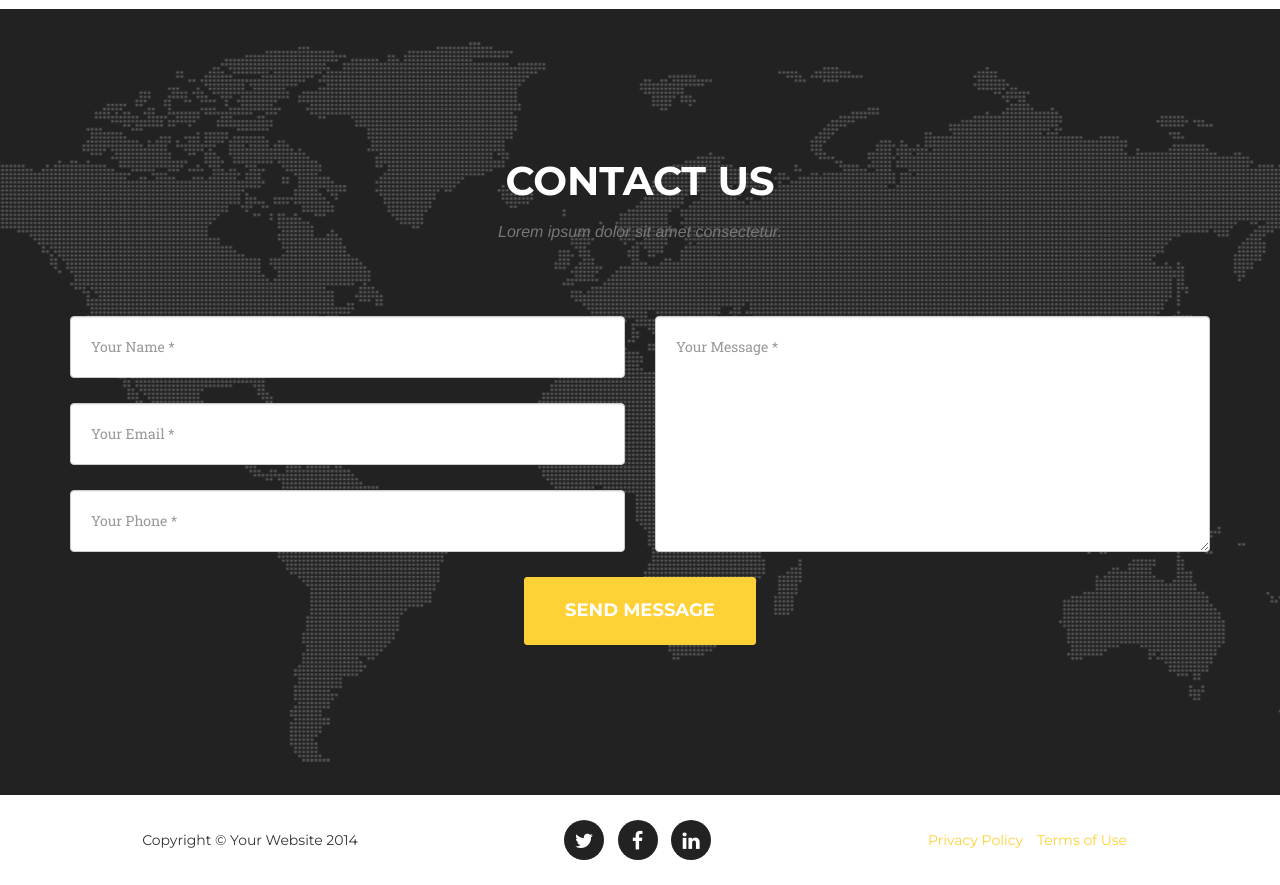
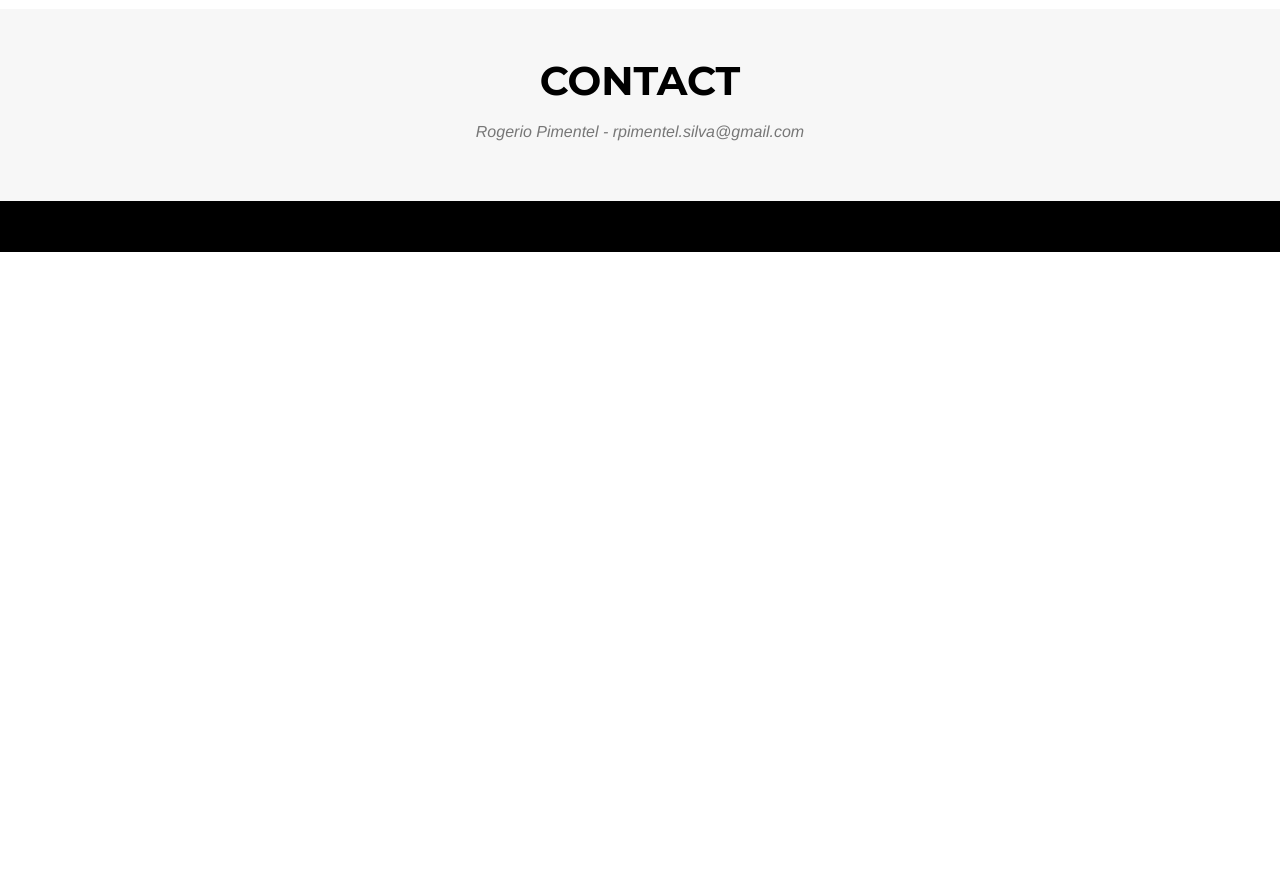
Before and after one commit to rogeriorps/rogeriorps.github.io, a plain HTML site: page index.html in a window 1280 px wide. Shown: the part 3540-4425 px from the top of the page. After the commit the page ends 3792 px from the top, so only its background shows below. Drawn offline with nearby package versions, Linux system fonts and the light colour scheme; a web font is replaced by a local one.

Commit message:
improve contact and footer sections
Signed-off-by: Rogerio Pimentel <rpimentel.silva@gmail.com>

```diff
--- a/css/agency.css
+++ b/css/agency.css
@@ -663,37 +663,20 @@ aside.clients img {
 }
 
 section#contact {
-    background-color: #222;
-    background-image: url(../img/map-image.png);
+    background-color: light-gray;
     background-position: center;
     background-repeat: no-repeat;
+    padding: 50px 0px;
 }
 
 section#contact .section-heading {
-    color: #fff;
+    color: black;
 }
 
-section#contact .form-group {
-    margin-bottom: 25px;
+section#contact .section-margin {
+    margin: 0px 0px -65px 0px;
 }
 
-section#contact .form-group input,
-section#contact .form-group textarea {
-    padding: 20px;
-}
-
-section#contact .form-group input.form-control {
-    height: auto;
-}
-
-section#contact .form-group textarea.form-control {
-    height: 236px;
-}
-
-section#contact .form-control:focus {
-    border-color: #fed136;
-    box-shadow: none;
-}
 
 section#contact::-webkit-input-placeholder {
     text-transform: uppercase;
@@ -730,6 +713,7 @@ section#contact .text-danger {
 footer {
     padding: 25px 0;
     text-align: center;
+    background-color: black;
 }
 
 footer span.copyright {
--- a/index.html
+++ b/index.html
@@ -285,74 +285,25 @@
         </div>
     </section>
 
-    <section id="contact">
+    <section id="contact" class="bg-light-gray">
         <div class="container">
             <div class="row">
-                <div class="col-lg-12 text-center">
-                    <h2 class="section-heading">Contact Us</h2>
-                    <h3 class="section-subheading text-muted">Lorem ipsum dolor sit amet consectetur.</h3>
+                <div class="col-lg-12 text-center section-margin">
+                    <h2 class="section-heading">Contact</h2>
+                    <h3 class="section-subheading text-muted">Rogerio Pimentel - rpimentel.silva@gmail.com</h3>
                 </div>
             </div>
-            <div class="row">
-                <div class="col-lg-12">
-                    <form name="sentMessage" id="contactForm" novalidate>
-                        <div class="row">
-                            <div class="col-md-6">
-                                <div class="form-group">
-                                    <input type="text" class="form-control" placeholder="Your Name *" id="name" required data-validation-required-message="Please enter your name.">
-                                    <p class="help-block text-danger"></p>
-                                </div>
-                                <div class="form-group">
-                                    <input type="email" class="form-control" placeholder="Your Email *" id="email" required data-validation-required-message="Please enter your email address.">
-                                    <p class="help-block text-danger"></p>
-                                </div>
-                                <div class="form-group">
-                                    <input type="tel" class="form-control" placeholder="Your Phone *" id="phone" required data-validation-required-message="Please enter your phone number.">
-                                    <p class="help-block text-danger"></p>
-                                </div>
-                            </div>
-                            <div class="col-md-6">
-                                <div class="form-group">
-                                    <textarea class="form-control" placeholder="Your Message *" id="message" required data-validation-required-message="Please enter a message."></textarea>
-                                    <p class="help-block text-danger"></p>
-                                </div>
-                            </div>
-                            <div class="clearfix"></div>
-                            <div class="col-lg-12 text-center">
-                                <div id="success"></div>
-                                <button type="submit" class="btn btn-xl">Send Message</button>
-                            </div>
-                        </div>
-                    </form>
-                </div>
             </div>
         </div>
     </section>
 
     <footer>
-        <div class="container">
+        <div class="container" background="black">
             <div class="row">
                 <div class="col-md-4">
-                    <span class="copyright">Copyright &copy; Your Website 2014</span>
+
                 </div>
-                <div class="col-md-4">
-                    <ul class="list-inline social-buttons">
-                        <li><a href="#"><i class="fa fa-twitter"></i></a>
-                        </li>
-                        <li><a href="#"><i class="fa fa-facebook"></i></a>
-                        </li>
-                        <li><a href="#"><i class="fa fa-linkedin"></i></a>
-                        </li>
-                    </ul>
-                </div>
-                <div class="col-md-4">
-                    <ul class="list-inline quicklinks">
-                        <li><a href="#">Privacy Policy</a>
-                        </li>
-                        <li><a href="#">Terms of Use</a>
-                        </li>
-                    </ul>
-                </div>
+
             </div>
         </div>
     </footer>
@@ -538,9 +489,9 @@
     <script src="js/classie.js"></script>
     <script src="js/cbpAnimatedHeader.js"></script>
 
-    <!-- Contact Form JavaScript -->
+    <!-- Contact Form JavaScript
     <script src="js/jqBootstrapValidation.js"></script>
-    <script src="js/contact_me.js"></script>
+    <script src="js/contact_me.js"></script> -->
 
     <!-- Custom Theme JavaScript -->
     <script src="js/agency.js"></script>
```
Also changed, not shown: img/map-image.png (deleted).
